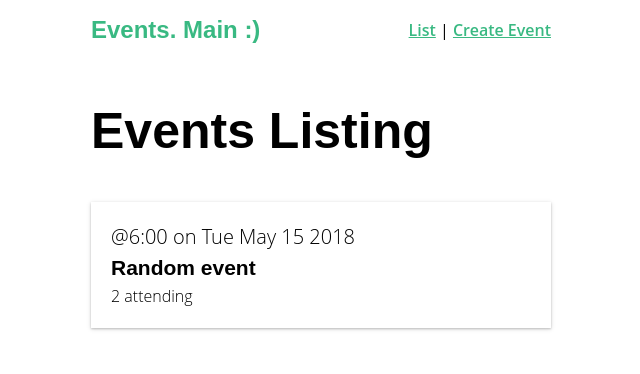
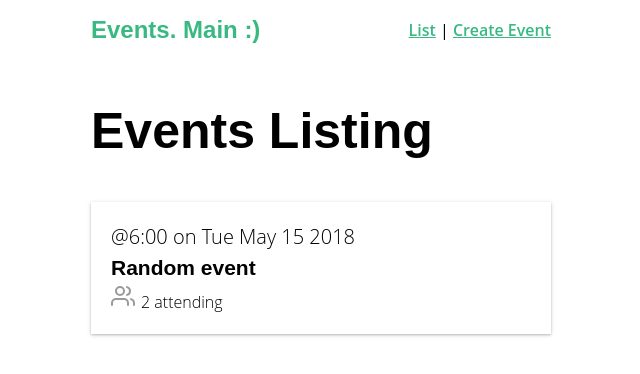
Before and after one commit to uborzz/real-world-vue-course, a Vue app: page /#/ in a window 1280 px wide. Shown: the top 374 px of the page, without its empty margins (319-959 px from the left). Built offline with nearby package versions, Linux system fonts and the light colour scheme.

Commit message:
global components, svg icons with dinamic comp

```diff
--- a/package.json
+++ b/package.json
@@ -9,6 +9,7 @@
   },
   "dependencies": {
     "core-js": "^3.6.4",
+    "lodash": "^4.17.15",
     "vue": "^2.6.11",
     "vue-router": "^3.1.6",
     "vuex": "^3.1.3"
--- /dev/null
+++ b/src/components/BaseIcon.vue
@@ -0,0 +1,41 @@
+<template>
+  <div class="icon-wrapper">
+    <svg class="icon" :width="width" :height="height">
+      <use v-bind="{ 'xlink:href': '/feather-sprite.svg#' + name }" />
+    </svg>
+  </div>
+</template>
+
+<script>
+export default {
+  props: {
+    name: String, // the name of the symbol we want to use
+    width: {
+      type: [Number, String],
+      default: 24
+    },
+    height: {
+      type: [Number, String],
+      default: 24
+    }
+  }
+}
+</script>
+
+<style scoped>
+.icon-wrapper {
+  display: inline-flex;
+  align-items: center;
+  color: rgba(0, 0, 0, 0.4);
+  font-size: 1rem;
+  font-weight: 600;
+}
+.icon {
+  stroke: currentColor;
+  stroke-width: 2;
+  stroke-linecap: round;
+  stroke-linejoin: round;
+  fill: none;
+  margin-right: 6px;
+}
+</style>
--- a/src/components/EventCard.vue
+++ b/src/components/EventCard.vue
@@ -6,6 +6,7 @@
     <div class="event-card -shadow">
       <span class="eyebrow">@{{ event.time }} on {{ event.date }}</span>
       <h4 class="title">{{ event.title }}</h4>
+      <BaseIcon name="users" width="24" height="24" />
       <span>{{ event.attendees.length }} attending</span>
     </div>
   </router-link>
--- a/src/main.js
+++ b/src/main.js
@@ -2,6 +2,24 @@
 import App from './App.vue'
 import router from './router'
 import store from './store'
+import upperFirst from 'lodash/upperFirst'
+import camelCase from 'lodash/camelCase'
+
+const requireComponent = require.context(
+  './components',
+  false,
+  /Base[A-Z]\w+\.(vue|js)$/
+)
+
+requireComponent.keys().forEach(fileName => {
+  const componentConfig = requireComponent(fileName)
+
+  const componentName = upperFirst(
+    camelCase(fileName.replace(/^\.\/(.*)\.\w+$/, '$1'))
+  )
+
+  Vue.component(componentName, componentConfig.default || componentConfig)
+})
 
 Vue.config.productionTip = false
 
```
Also changed, not shown: public/feather-sprite.svg (added), 1 other file (tests, documents, lock files or other folders).
